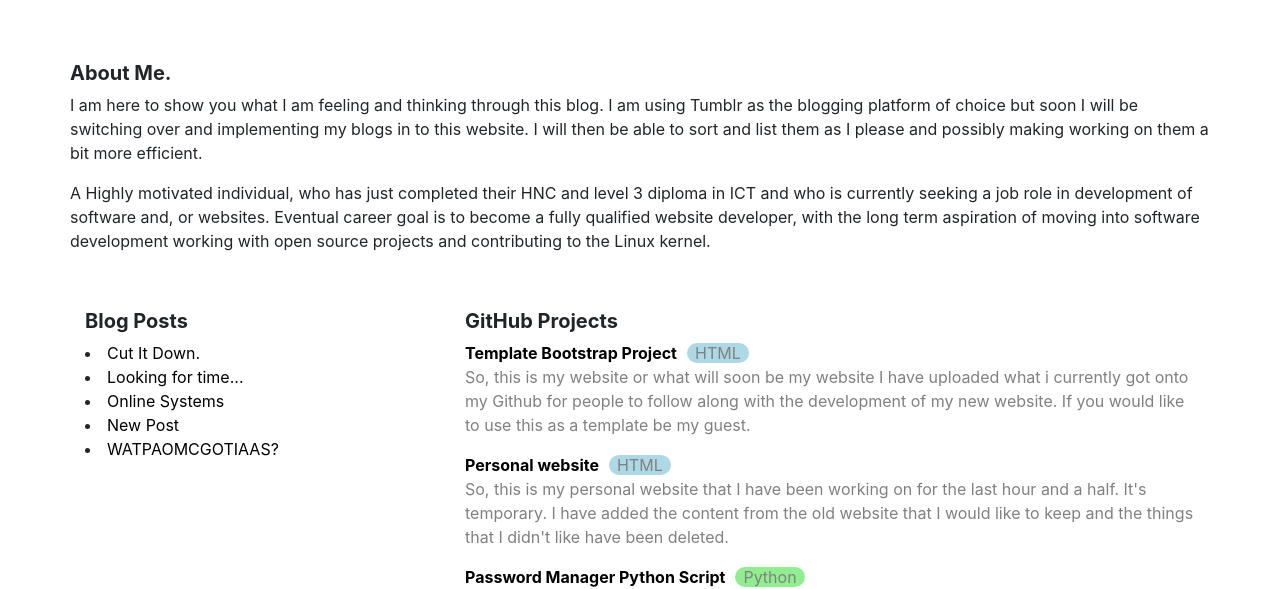
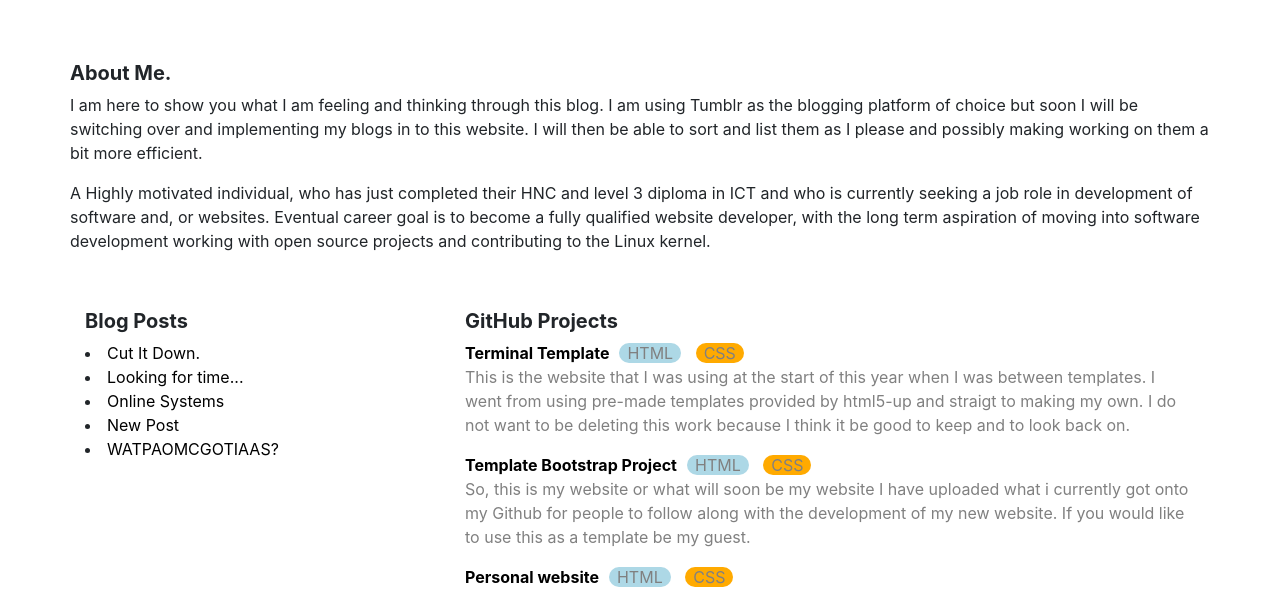
Before and after one commit to MorganDark21798/Template-Project-BootStrap, a plain HTML site: page Index.html in a window 1280 px wide. Shown: the part 221-810 px from the top of the page. Drawn offline with nearby package versions, Linux system fonts and the light colour scheme.

Commit message:
New Tags + New Project

```diff
--- a/Index.html
+++ b/Index.html
@@ -55,11 +55,15 @@
         <div id="space" class="col-xs-10 col-sm-8">
           <h5><b>GitHub Projects</b></h5>
           <Projects>
-          <a id="a" href="https://github.com/MorganDark21798/Template-Project-BootStrap"><b>Template Bootstrap Project</b></a><tag id="HTML">HTML</tag>
+          <a id="a" href="https://github.com/MorganDark21798/Terminal-Template"><b>Terminal Template</b></a><tag id="HTML">HTML</tag> <tag id="CSS">CSS</tag>
+          <p>This is the website that I was using at the start of this year when I was between templates. I went from using pre-made templates provided by html5-up and straigt to making my own. I do not want to be deleting this work because I think it be good to keep and to look back on. </p>
+          </Projects>
+          <Projects>
+          <a id="a" href="https://github.com/MorganDark21798/Template-Project-BootStrap"><b>Template Bootstrap Project</b></a><tag id="HTML">HTML</tag> <tag id="CSS">CSS</tag>
           <p>So, this is my website or what will soon be my website I have uploaded what i currently got onto my Github for people to follow along with the development of my new website. If you would like to use this as a template be my guest.</p>
           </Projects>
           <Projects>
-          <a id="a" href="https://github.com/MorganDark21798/MorganDark21798.github.io"><b>Personal website</b></a><tag id="HTML">HTML</tag>
+          <a id="a" href="https://github.com/MorganDark21798/MorganDark21798.github.io"><b>Personal website</b></a><tag id="HTML">HTML</tag> <tag id="CSS">CSS</tag>
           <p>So, this is my personal website that I have been working on for the last hour and a half. It's temporary. I have added the content from the old website that I would like to keep and the things that I didn't like have been deleted.</p>
           </Projects>
           <Projects>
--- a/styles/main.css
+++ b/styles/main.css
@@ -34,6 +34,9 @@ tag {
 #HTML {
   background-color: lightblue ;
 }
+#CSS {
+  background-color:  #ffaa00 ;
+}
 #Python {
   background-color: lightgreen ;
 }
```
Also changed, not shown: Archive.html (+2 -1 lines).
